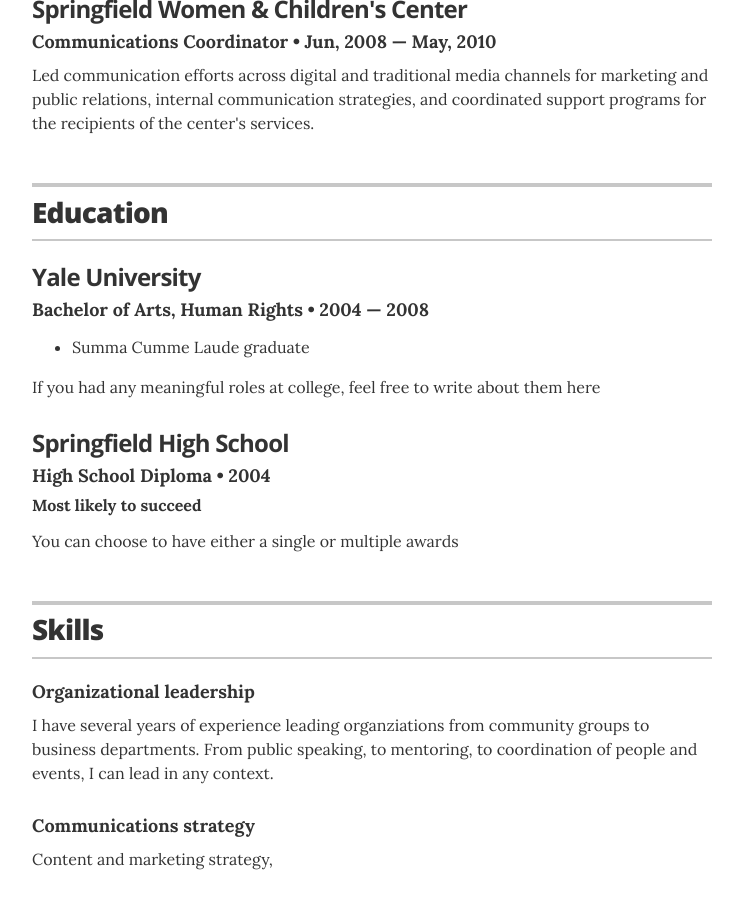
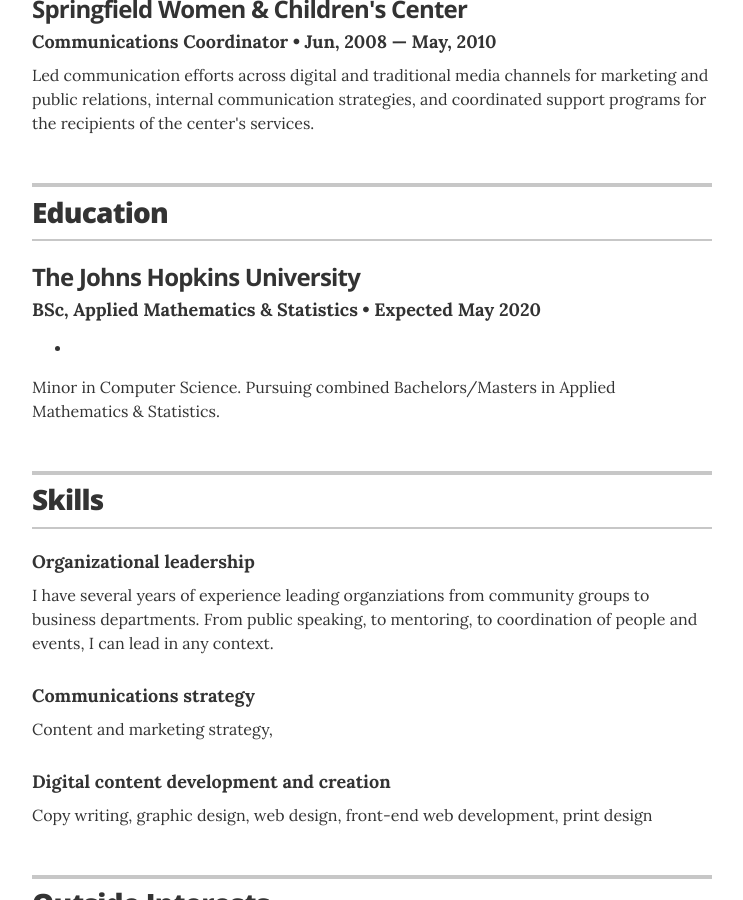
Before and after one commit to lylpask/lylpask.github.io, a Jekyll site: the page built from index.html, in a window 1280 px wide and 900 px high, scrolled down 772 px. Shown: the whole window, without its empty margins (268-1011 px from the left). Built offline with Jekyll 4.4.1, drawn with Linux system fonts in a browser that asks for light colours.

Commit message:
Update education.yml

```diff
--- a/_data/education.yml
+++ b/_data/education.yml
@@ -1,13 +1,7 @@
 # Degree
-- degree: Bachelor of Arts, Human Rights
-  uni: Yale University
-  year: 2004 &mdash; 2008
+- degree: BSc, Applied Mathematics & Statistics
+  uni: The Johns Hopkins University
+  year: Expected May 2020
   awards:
-    - award: Summa Cumme Laude graduate
-  summary: If you had any meaningful roles at college, feel free to write about them here
-
-- degree: High School Diploma
-  uni: Springfield High School
-  year: 2004
-  award: Most likely to succeed
-  summary: You can choose to have either a single or multiple awards
+    - GPA: 3.97/4.0
+  summary: Minor in Computer Science. Pursuing combined Bachelors/Masters in Applied Mathematics & Statistics.
```
